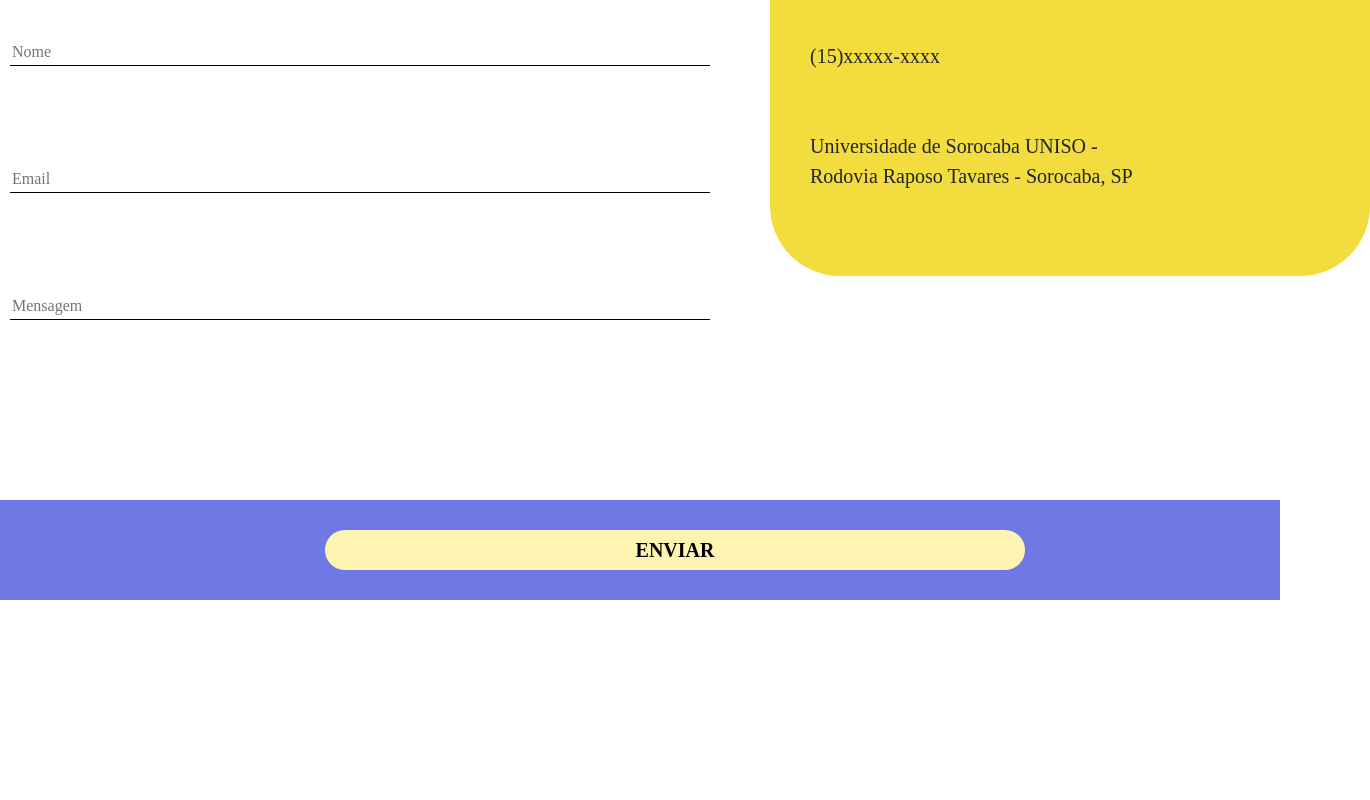
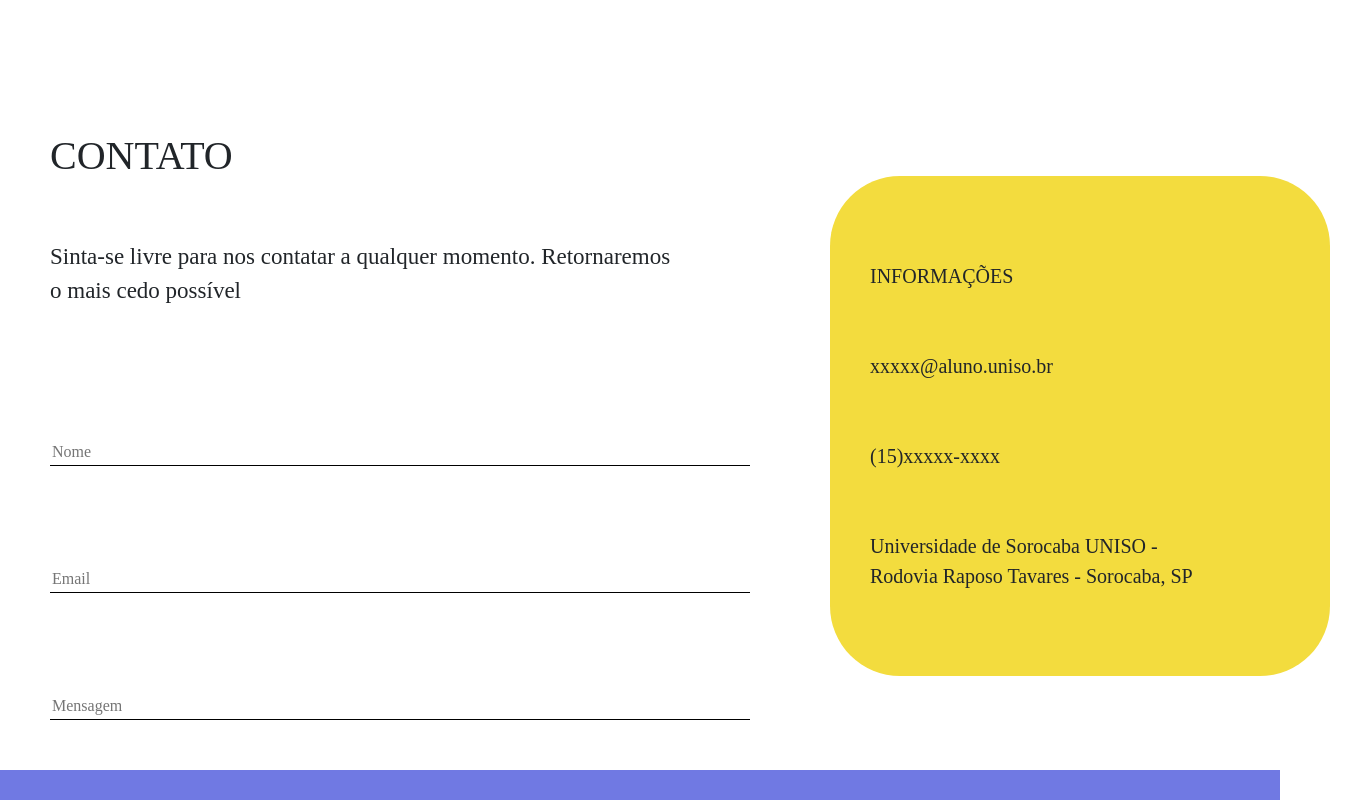
Before and after one commit to rafakid01/PROJETO_INTEGRADOR, an Angular app in the folder projeto-angular/: page / in a window 1280 px wide. Shown: the part 2240-3040 px from the top of the page, 1370 px wide, since content can reach past the window. Before the commit the page ends 2940 px from the top, so only its background shows below. Built offline with nearby package versions, Linux system fonts and the light colour scheme.

Commit message:
só falta a imagem do livro

```diff
--- a/projeto-angular/src/app/components/contact/contact.component.css
+++ b/projeto-angular/src/app/components/contact/contact.component.css
@@ -9,10 +9,10 @@
 }
 
 .tudo{
+    margin-top: 400px;
     align-items: center;
     display: flex;
     margin-left: 100px;
-    margin-bottom: 180px;
 }
 
 .container_geral1{
@@ -33,7 +33,7 @@
 
 .barra_de_input input{
     width: 700px;
-    margin-top: 100px;
+    margin-top:100px;
     border: none;
     border-bottom: 1px solid #000;
     background-color: unset;
@@ -43,10 +43,10 @@
 }
 
 .container_informacoes{
-    margin-left: 60px;
+    margin-left: 80px;
     background-color: #F3DC3E;
     height: 500px;
-    width: 600px;
+    width: 500px;
     border-radius: 70px;
     display: flex;
     align-items:flex-start;
@@ -63,16 +63,17 @@
 
 .container_button{
     background-color: #7079E3;
-    height: 100px;
+    height: 125px;
     display: flex;
     align-items: center;
     justify-content:flex-start;
-    margin-bottom:100px ;
+    margin-top: 50px;
+    margin-bottom: 50px;
     width:100% ;
 }
 
 .button_entrar{
-    margin-left: 325px;
+    margin-left: 358px;
     background-color: #FEF4B2;
     border-radius: 20px;
     width: 700px;
--- a/projeto-angular/src/app/components/contact/contact.component.html
+++ b/projeto-angular/src/app/components/contact/contact.component.html
@@ -15,6 +15,7 @@
 
             <img src="" alt="">
             <div class="container_informacoes">
+                <img src="" alt="">
                 <p class="info">INFORMAÇÕES</p>
                 <p class="email_info">xxxxx@aluno.uniso.br</p>
                 <p class="numero_info">(15)xxxxx-xxxx</p>
```
Also changed, not shown: projeto-angular/src/assets/img/Captura_de_tela_2023-09-17_165018-removebg-preview (1) 2 (1).png (added).
